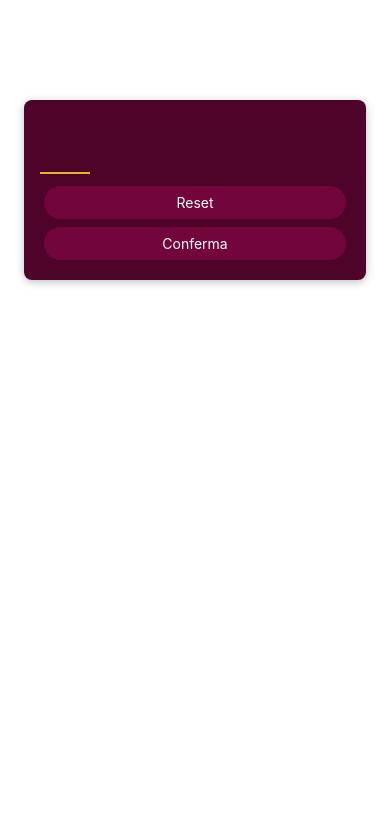
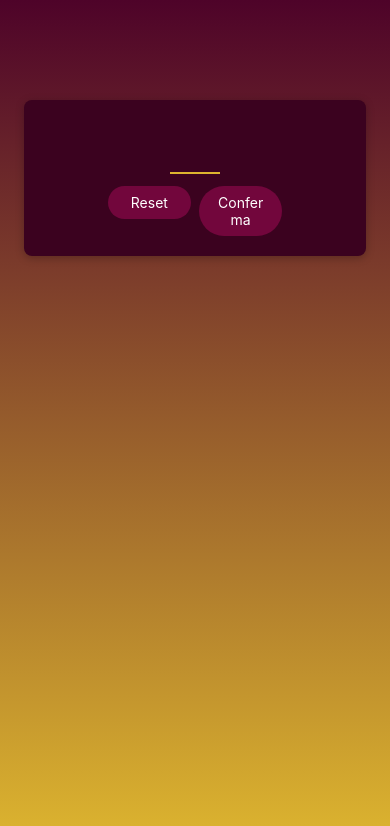
Before and after one commit to rafdan28/MiniGame, a React Native app: screen / in a window 390 px wide. Shown: the top 826 px of the page. Built offline with nearby package versions, Linux system fonts and the light colour scheme.

Commit message:
gradient schermata iniziale

```diff
--- a/App.js
+++ b/App.js
@@ -1,11 +1,20 @@
-import { StatusBar } from 'expo-status-bar';
-import { StyleSheet, Text, View } from 'react-native';
+import {StyleSheet, View} from 'react-native';
+import { LinearGradient } from "expo-linear-gradient";
+
 import StartGameScreen from "./screens/StartGameScreen";
+
 
 export default function App() {
   return (
-    <StartGameScreen/>
+    <LinearGradient colors = {['#4e0329', '#ddb52f']}  style = {styles.rootScreen}>
+      <StartGameScreen/>
+    </LinearGradient>
+
   );
 }
 
-const styles = StyleSheet.create({});
+  const styles = StyleSheet.create({
+    rootScreen: {
+      flex: 1,
+    }
+  });
--- a/app.json
+++ b/app.json
@@ -5,6 +5,7 @@
     "version": "1.0.0",
     "orientation": "portrait",
     "icon": "./assets/icon.png",
+
     "userInterfaceStyle": "light",
     "splash": {
       "image": "./assets/splash.png",
--- a/package.json
+++ b/package.json
@@ -12,7 +12,8 @@
     "expo": "~47.0.8",
     "expo-status-bar": "~1.4.2",
     "react": "18.1.0",
-    "react-native": "0.70.5"
+    "react-native": "0.70.5",
+    "expo-linear-gradient": "~12.0.1"
   },
   "devDependencies": {
     "@babel/core": "^7.12.9"
--- a/screens/StartGameScreen.js
+++ b/screens/StartGameScreen.js
@@ -11,8 +11,16 @@
                 autoCapitalize = "none" //permette che non venga scritto automaticamente in maiuscolo
                 autoCorrect = {false}
             />
-            <PrimaryButton>Reset</PrimaryButton>
-            <PrimaryButton>Conferma</PrimaryButton>
+            <View style = {styles.buttonsContainer}>
+                <View style = {styles.buttonContainer}>
+                    <PrimaryButton>Reset</PrimaryButton>
+                </View>
+
+                <View style = {styles.buttonContainer}>
+                    <PrimaryButton>Conferma</PrimaryButton>
+                </View>
+
+            </View>
         </View>
     );
 }
@@ -21,10 +29,12 @@
 
 const styles = StyleSheet.create({
     inputContainer: {
+        justifyContent: 'center',
+        alignItems: 'center',
         marginTop: 100,
         marginHorizontal: 24,
         padding: 16,
-        backgroundColor: '#4e0329',
+        backgroundColor: '#3b021f',
         borderRadius: 8,
         elavation: 4,          //per l'ombra su android
         shadowColor: 'black',
@@ -45,4 +55,11 @@
         textAlign: 'center'
     },
 
+    buttonsContainer: {
+      flexDirection: 'row',
+    },
+
+    buttonContainer: {
+        flex: 1,
+    },
 });
```
Also changed, not shown: 1 other file (tests, documents, lock files or other folders).
